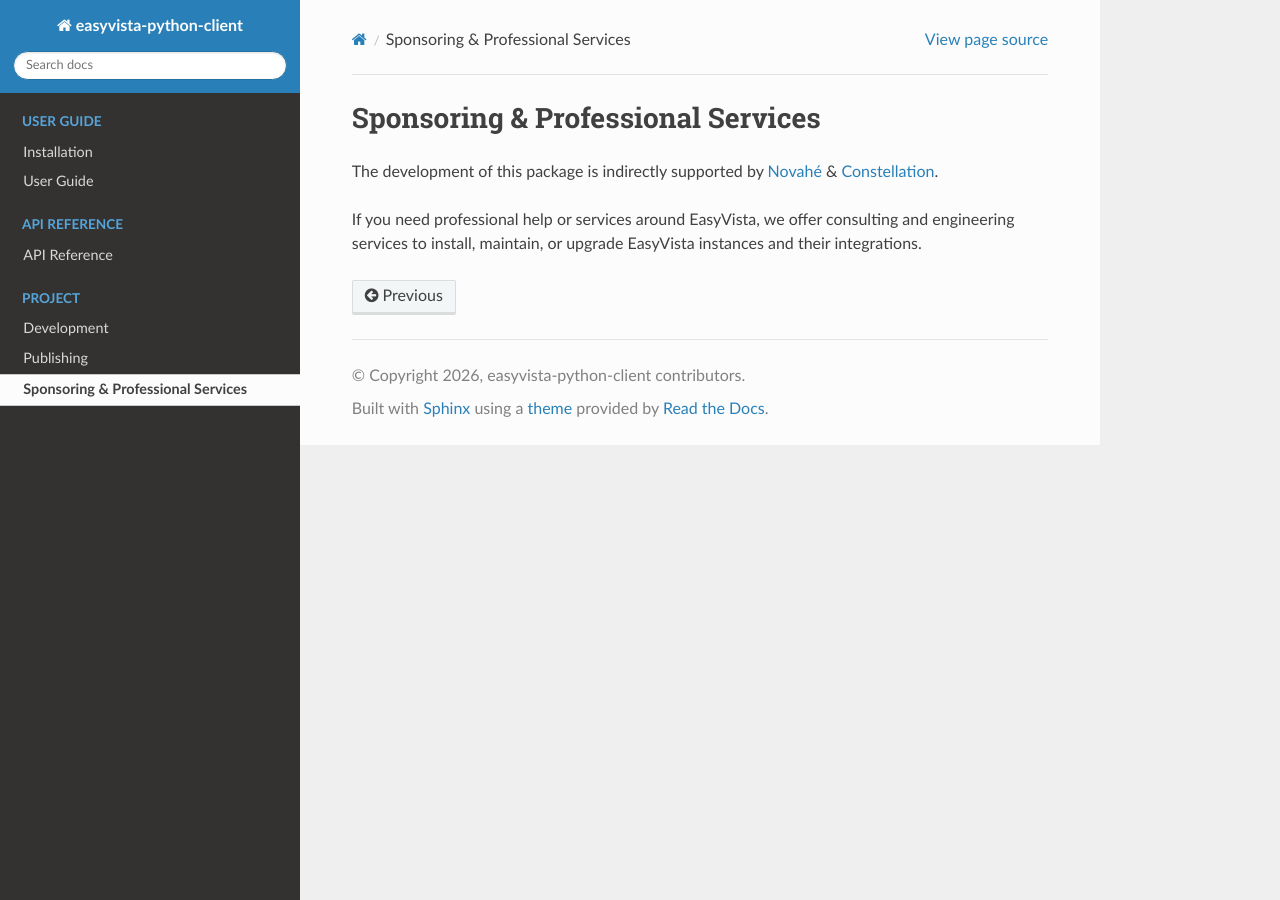
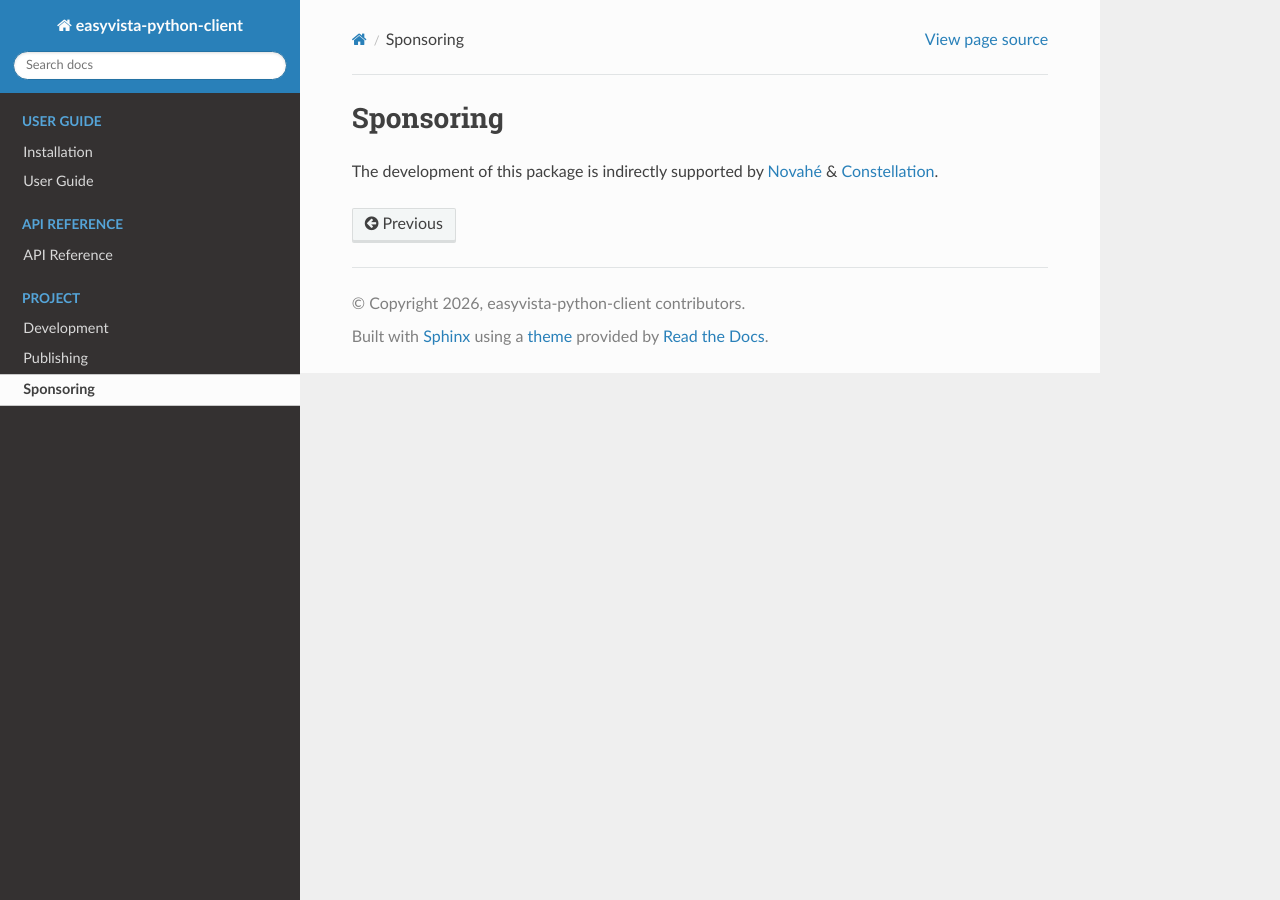
Before and after one commit to baraline/easyvista_python_client, a Sphinx documentation site: the page built from docs/sponsoring.rst, in a window 1280 px wide. Built offline with Sphinx 7.4.7 and the Read the Docs theme 3.1.0, drawn with Linux system fonts in a browser that asks for light colours.

Commit message:
docs: drop the professional-services offer from sponsoring
Keep the Novahé & Constellation sponsorship credit, but remove the
services offer: unlike the sister package we are not an EasyVista
partner, so the page must not imply a commercial relationship.

Co-Authored-By: Claude Opus 4.8 <noreply@anthropic.com>

```diff
--- a/docs/sponsoring.rst
+++ b/docs/sponsoring.rst
@@ -1,9 +1,5 @@
-Sponsoring & Professional Services
-===================================
+Sponsoring
+==========
 
 The development of this package is indirectly supported by
 `Novahé <https://www.novahe.fr/>`_ & `Constellation <https://www.constellation.fr/>`_.
-
-If you need professional help or services around EasyVista, we offer consulting
-and engineering services to install, maintain, or upgrade EasyVista instances
-and their integrations.
```
Also changed, not shown: README.md (+1 -5 lines).
